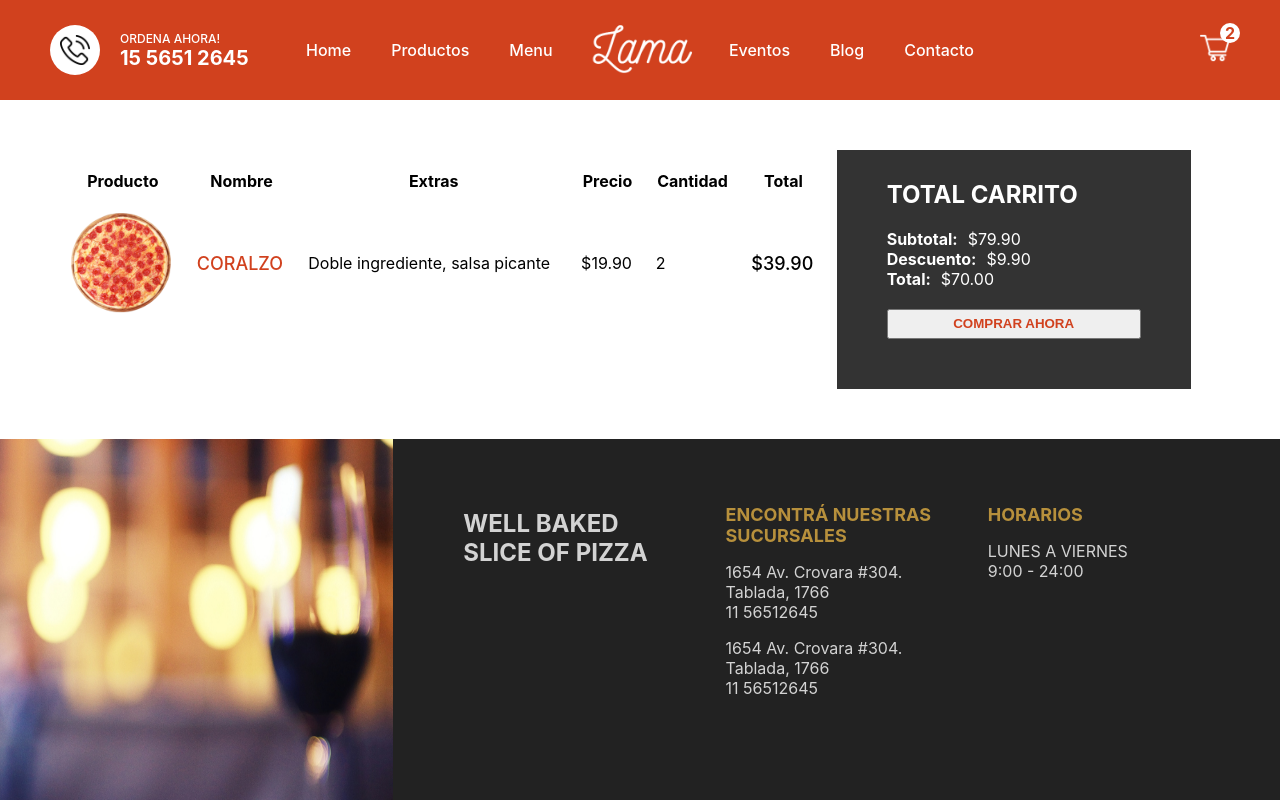
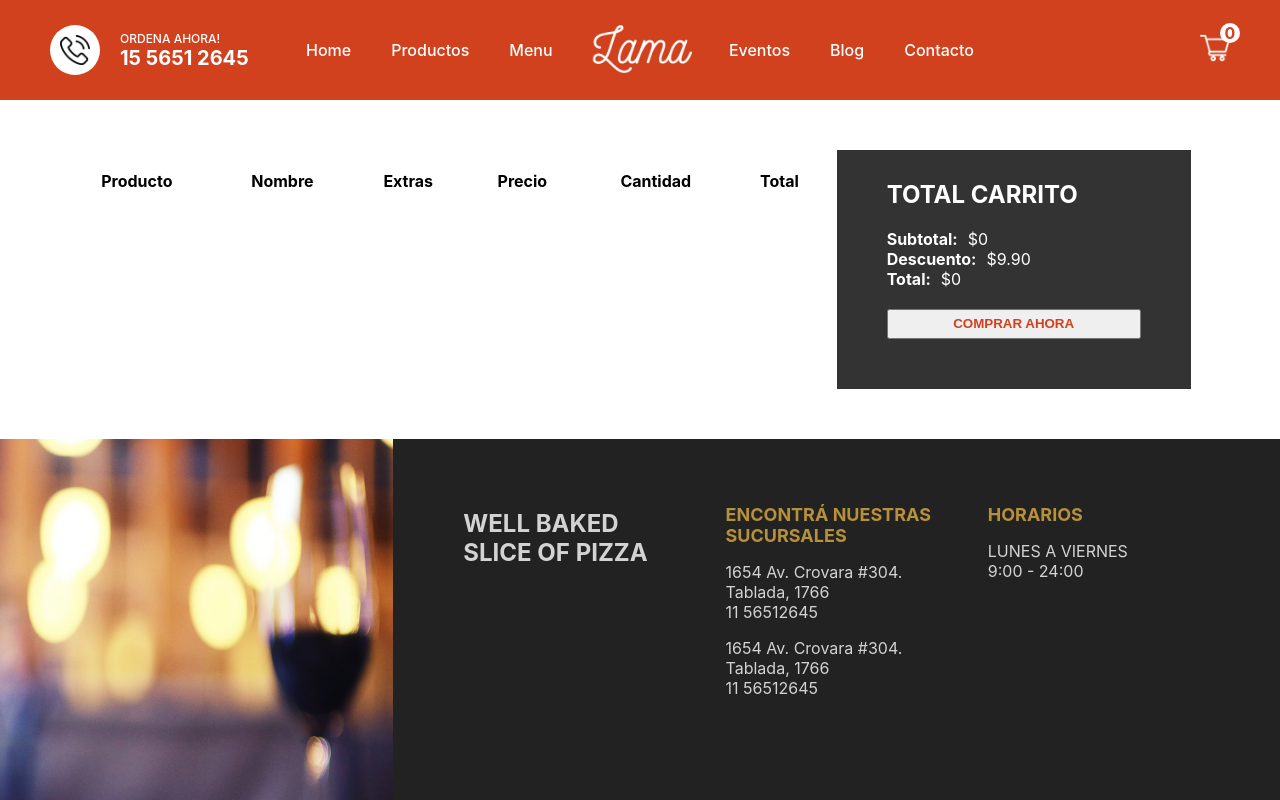
Before and after one commit to julitofm93/pizza-app, a Next.js app: page /cart in a window 1280 px wide. Shown: the top 800 px of the page. Built offline with nearby package versions, Linux system fonts and the light colour scheme.

Commit message:
cart modified

```diff
--- a/components/Navbar.jsx
+++ b/components/Navbar.jsx
@@ -1,7 +1,11 @@
 import styles from "../styles/Navbar.module.css"
 import Image from "next/image"
+import {useSelector} from "react-redux";
+import Link from "next/link";
 
 const Navbar = () => {
+
+  const quantity = useSelector((state) => state.cart.quantity);
   return (
     <div className={styles.container}>
       <div className={styles.item}>
@@ -24,12 +28,14 @@
           <li className={styles.listItem}>Contacto</li>
         </ul>
       </div>
+      <Link href="/cart" passHref>
       <div className={styles.item}>
         <div className={styles.cart}>
         <Image src="/img/cart.png" alt="" width="30px" height="30px"/>
-        <div className={styles.counter}>2</div>
+        <div className={styles.counter}>{quantity}</div>
         </div>
       </div>
+      </Link>
     </div>
   )
 }
--- a/package.json
+++ b/package.json
@@ -9,12 +9,15 @@
     "lint": "next lint"
   },
   "dependencies": {
+    "@reduxjs/toolkit": "^1.9.1",
     "axios": "^1.1.3",
     "dotenv": "^16.0.3",
     "mongoose": "^6.6.1",
     "next": "^12.2.2",
     "react": "^17.0.2",
-    "react-dom": "^17.0.2"
+    "react-dom": "^17.0.2",
+    "react-redux": "^8.0.5",
+    "redux": "^4.2.0"
   },
   "devDependencies": {
     "eslint": "8.20.0",
--- a/pages/_app.js
+++ b/pages/_app.js
@@ -1,11 +1,15 @@
 import Layout from '../components/Layout'
 import '../styles/globals.css'
+import store from '../redux/store';
+import { Provider } from 'react-redux';
 
 function MyApp({ Component, pageProps }) {
   return (
-    <Layout>
-      <Component {...pageProps} />
-    </Layout>
+    <Provider store={store}>
+      <Layout>
+        <Component {...pageProps} />
+      </Layout>
+    </Provider>
   );
 }
 
--- a/pages/cart.jsx
+++ b/pages/cart.jsx
@@ -1,7 +1,11 @@
 import styles from "../styles/Cart.module.css"
 import Image from "next/image";
+import { useDispatch, useSelector } from "react-redux";
 
 const Cart = () => {
+
+    const dispatch = useDispatch()
+    const cart = useSelector((state)=>state.cart)
   return (
     <div className={styles.container}>
         <div className={styles.left}>
@@ -14,11 +18,14 @@
                     <th>Cantidad</th>
                     <th>Total</th>
                 </tr>
-                <tr className={styles.tr}>
+                {cart.products.map(product=>(
+
+
+                <tr className={styles.tr} key={product._id}>
                     <td>
                         <div className={styles.imgContainer}>
                             <Image
-                                src="/img/pizza.png"
+                                src={product.img}
                                 layout="fill"
                                 objectFit="cover"
                                 alt=""
@@ -26,36 +33,41 @@
                         </div>
                     </td>
                     <td>
-                        <span className={styles.name}>CORALZO</span>
+                        <span className={styles.name}>{product.title}</span>
                     </td>
                     <td>
                         <span className={styles.extras}>
-                            Doble ingrediente, salsa picante
+                            {product.extras.map(extra=>(
+                                <span key={extra._id}>{extra.text}, </span>
+                            ))}
                         </span>
                     </td>
                     <td>
-                        <span className={styles.price}>$19.90</span>
+                        <span className={styles.price}>${product.price}</span>
                     </td>
                     <td>
-                        <span className={styles.quantity}>2</span>
+                        <span className={styles.quantity}>{product.quantity}</span>
                     </td>
                     <td>
-                        <span className={styles.total}>$39.90</span>
+                        <span className={styles.total}>
+                            ${product.price * product.quantity}
+                        </span>
                     </td>
                 </tr>
+                ))}
             </table>
         </div>
         <div className={styles.right}>
             <div className={styles.wrapper}>
                 <h2 className={styles.title}>TOTAL CARRITO</h2>
                 <div className={styles.totalText}>
-                    <b className={styles.totalTextTitle}>Subtotal:</b>$79.90
+                    <b className={styles.totalTextTitle}>Subtotal:</b>${cart.total}
                 </div>
                 <div className={styles.totalText}>
                     <b className={styles.totalTextTitle}>Descuento:</b>$9.90
                 </div>
                 <div className={styles.totalText}>
-                    <b className={styles.totalTextTitle}>Total:</b>$70.00
+                    <b className={styles.totalTextTitle}>Total:</b>${cart.total}
                 </div>
                 <button className={styles.button}>COMPRAR AHORA</button>
             </div>
--- /dev/null
+++ b/redux/cartSlice.js
@@ -0,0 +1,23 @@
+import {createSlice} from "@reduxjs/toolkit";
+
+const cartSlice = createSlice({
+    name: "cart",
+    initialState: {
+        products: [],
+        quantity:0,
+        total: 0,
+    },
+    reducers:{
+        addProduct: (state, action) => {
+            state.products.push(action.payload);
+            state.quantity += 1;
+            state.total += action.payload.price * action.payload.quantity;
+        },
+        reset:(state)=>{
+            state = initialState;
+        }
+    }
+})
+
+export const {addProduct,reset} = cartSlice.actions;
+export default cartSlice.reducer;
--- /dev/null
+++ b/redux/store.js
@@ -0,0 +1,8 @@
+import { configureStore } from "@reduxjs/toolkit";
+import cartReducer from "./cartSlice";
+
+export default configureStore({
+    reducer: {
+        cart: cartReducer,
+    }
+})
--- a/styles/Navbar.module.css
+++ b/styles/Navbar.module.css
@@ -62,6 +62,7 @@
 
 .cart{
     position: relative;
+    cursor: pointer;
 }
 
 .counter{
```
Also changed, not shown: pages/product/[id].jsx (+6 -4 lines), 1 other file (tests, documents, lock files or other folders).
